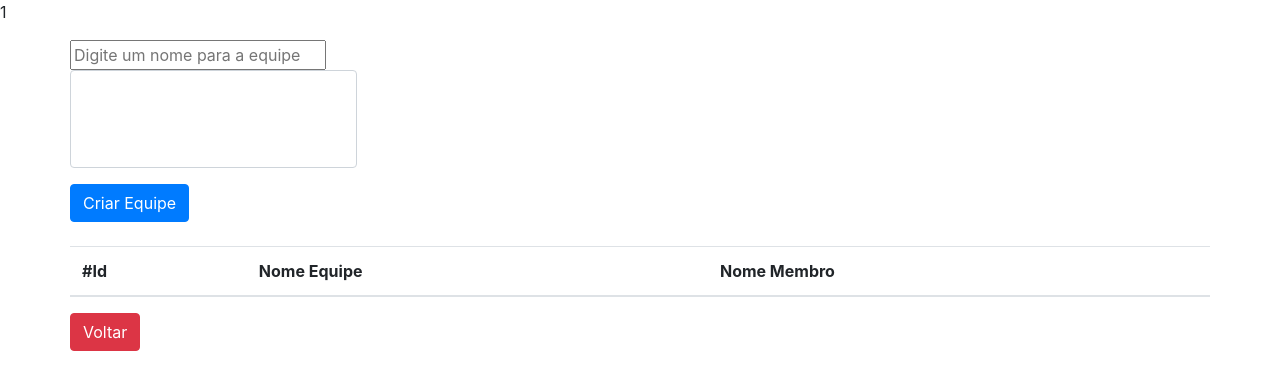
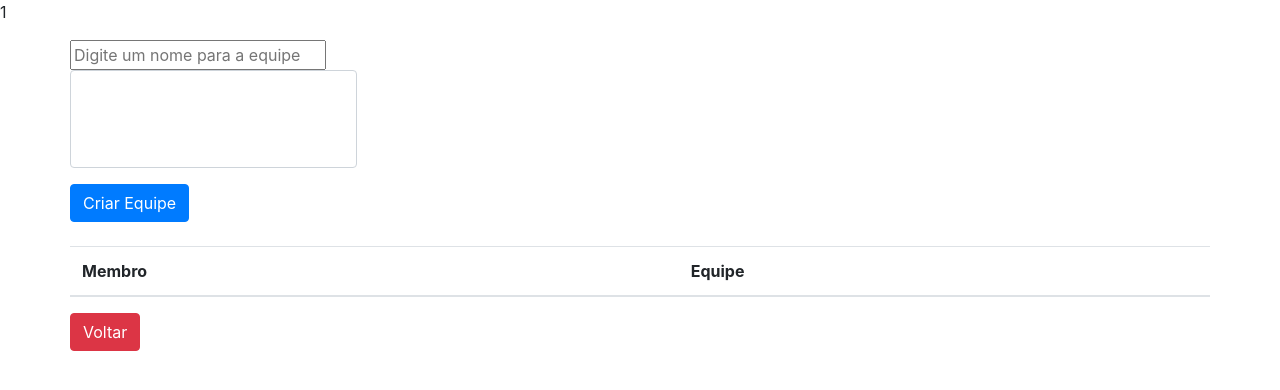
Before and after one commit to GuiRufino/cps-teste, a PHP site: page /views/cadastro/equipe.php in a window 1280 px wide. Shown: the top 390 px of the page. Run offline with PHP 8.4, Linux system fonts and the light colour scheme; the visitor is signed in with stand-in values (Sample User, id 1); data that the repository does not hold is empty.

Commit message:
update 1

```diff
--- a/views/cadastro/equipe.php
+++ b/views/cadastro/equipe.php
@@ -46,17 +46,15 @@ if (isset($_SESSION['aviso'])) {
         <table class="table mt-4">
           <thead>
             <tr>
-              <th scope="col">#Id</th>
-              <th scope="col">Nome Equipe</th>
-              <th scope="col">Nome Membro</th>
+              <th scope="col">Membro</th>
+              <th scope="col">Equipe</th>
             </tr>
           </thead>
           <tbody>
           <?php foreach($equipes as $equipe): ?>
             <tr>
-              <td><?php echo $equipe['id']; ?></td>
+              <td><?php echo $equipe['nome_funcionario']; ?></td>
               <td><?php echo $equipe['nome_equipe']; ?></td>
-              <td><?php echo $equipe['nome_funcionario']; ?></td>
             </tr>
             <?php endforeach; ?>
           </tbody>
```
